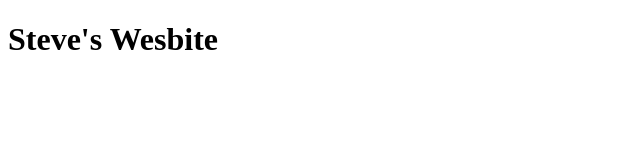
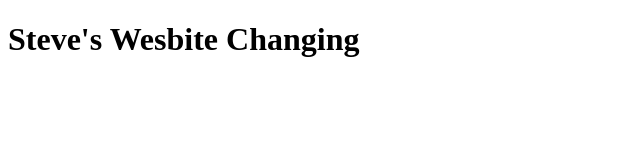
Before and after one commit to bkarshehbaz/SteveWebsite, a website: page index.html in a window 1280 px wide. Shown: the whole page, without its empty margins (0-640 px from the left). Drawn offline with Linux system fonts and the light colour scheme.

Commit message:
Initial second

```diff
--- a/index.html
+++ b/index.html
@@ -7,6 +7,6 @@
     <title>Document</title>
   </head>
   <body>
-    <h1>Steve's Wesbite</h1>
+    <h1>Steve's Wesbite Changing</h1>
   </body>
 </html>
```
